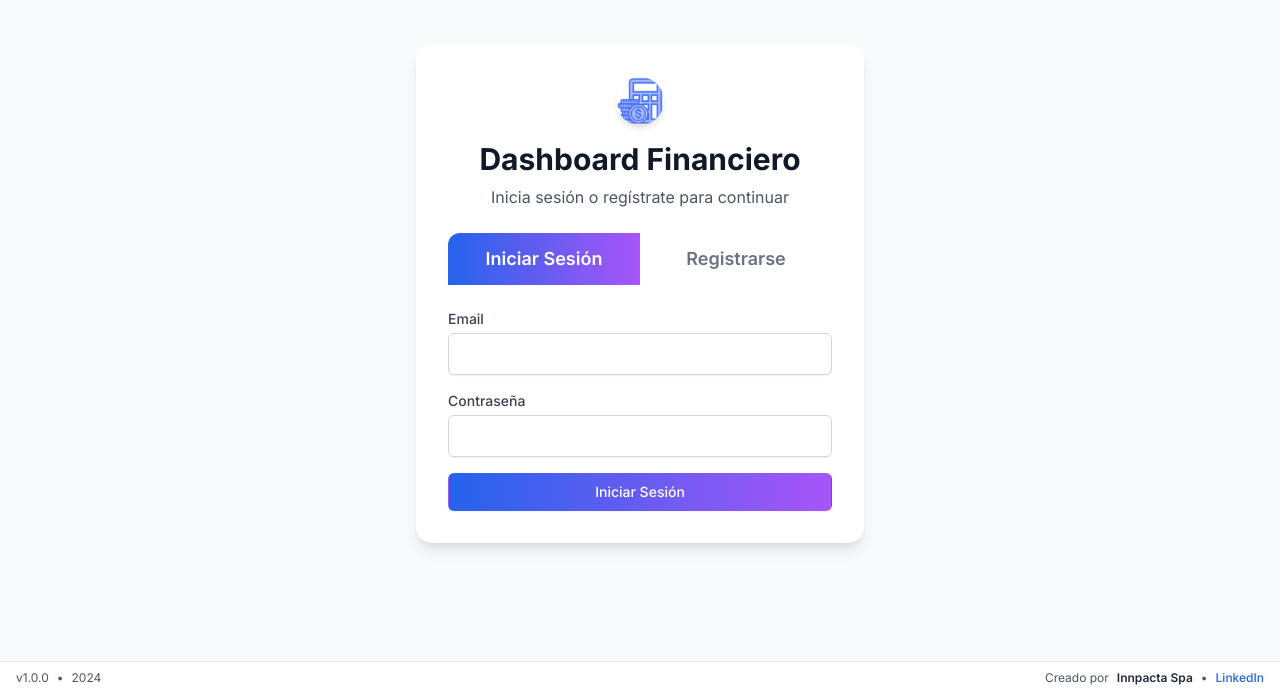
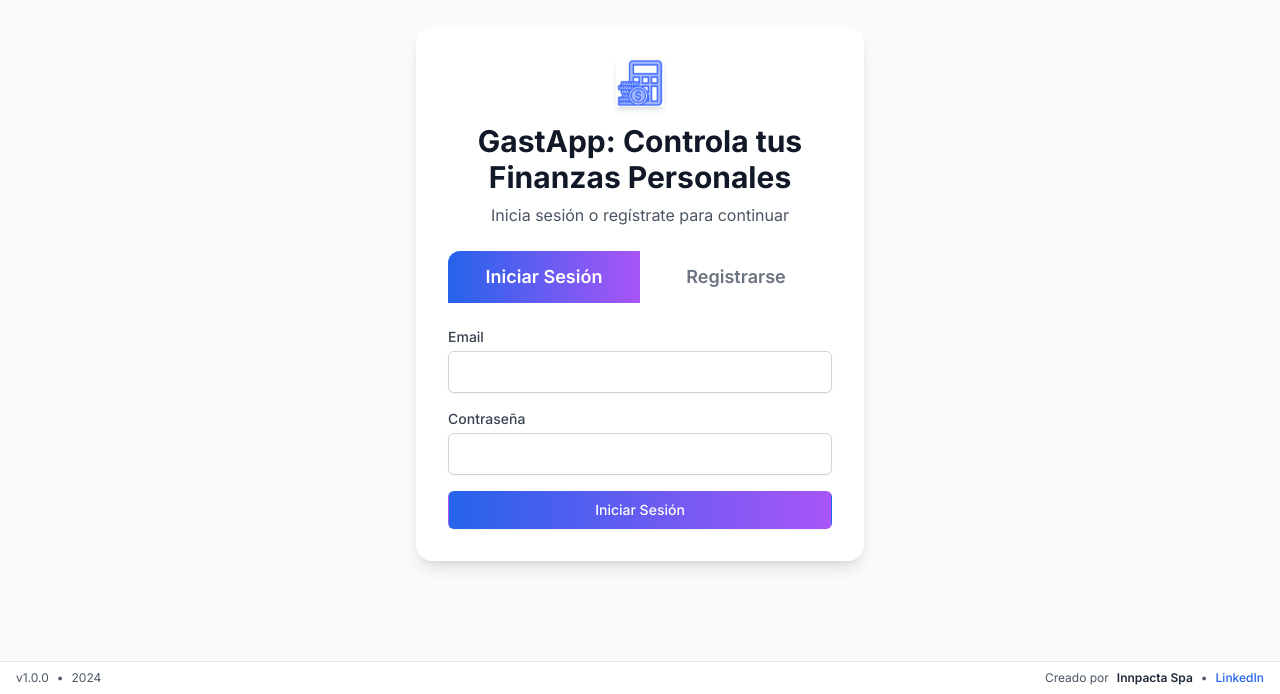
Before and after one commit to jovillarroelb/innpacta-gastapp, a website: page index.html in a window 1280 px wide. Shown: the part 106-800 px from the top of the page. Drawn offline with nearby package versions, Linux system fonts and the light colour scheme.

Commit message:
Login: logo ajustado para verse completo (object-contain, sin recorte) y título cambiado a 'GastApp: Controla tus Finanzas Personales'.

```diff
--- a/index.html
+++ b/index.html
@@ -14,9 +14,9 @@
         <div class="w-full max-w-md p-8 space-y-6 bg-white rounded-2xl shadow-lg">
             <div class="text-center">
                 <div class="flex justify-center mb-4">
-                    <img src="ico/logo.png" alt="Logo Calculadora" class="w-12 h-12 rounded-full shadow-md object-cover" />
+                    <img src="ico/logo.png" alt="Logo Calculadora" class="w-12 h-12 shadow-md object-contain bg-white" />
                 </div>
-                <h1 class="text-3xl font-bold text-gray-900">Dashboard Financiero</h1>
+                <h1 class="text-3xl font-bold text-gray-900">GastApp: Controla tus Finanzas Personales</h1>
                 <p class="mt-2 text-gray-600">Inicia sesión o regístrate para continuar</p>
             </div>
 
```
